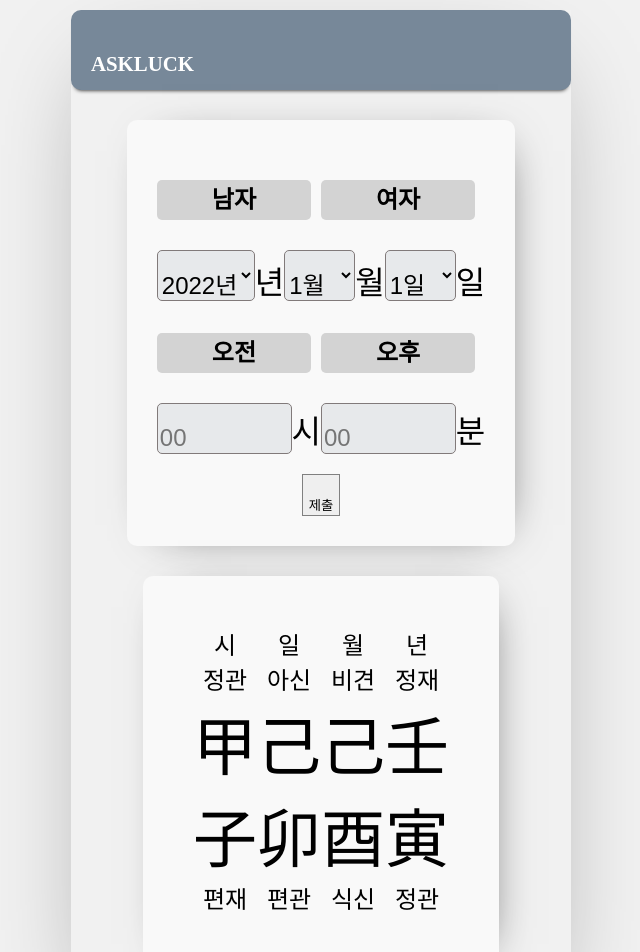
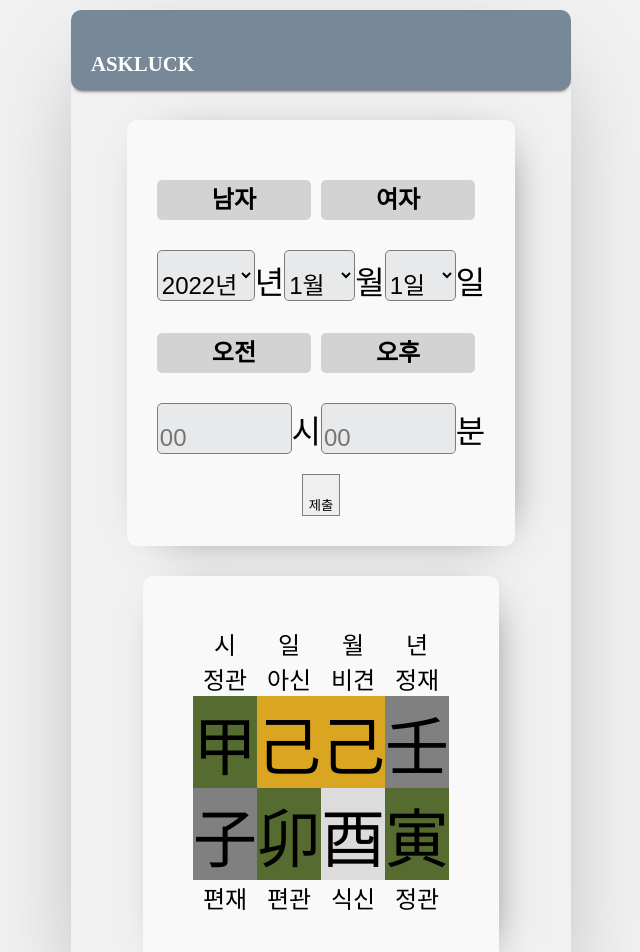
Before and after one commit to seni95/askLuck, a React (Create React App) app: page / in a window 1280 px wide. Shown: the top 952 px of the page, without its empty margins (319-959 px from the left). Built offline with nearby package versions, Linux system fonts and the light colour scheme; a web font is replaced by a local one.

Commit message:
added color attribute to the app

```diff
--- a/src/App.css
+++ b/src/App.css
@@ -34,3 +34,20 @@ html, body{
    margin:auto;
     }
   }
+
+  #black{
+    background-color: gray;
+  }
+
+  #white{
+    background-color: gainsboro;
+  }
+  #red{
+    background-color: tomato;
+  }
+  #yellow{
+    background-color: goldenrod;
+  }
+  #green{
+    background-color: darkolivegreen;
+  }
--- a/src/components/data/data.js
+++ b/src/components/data/data.js
@@ -1,31 +1,31 @@
 class Data{
     constructor(){
         this.sky = [
-            { name: "갑", symbol: "목", sign: "양", key: 1 ,code:"甲"},
-            { name: "을", symbol: "목", sign: "음", key: 2 ,code:"乙"},
-            { name: "병", symbol: "화", sign: "양", key: 3 ,code:"丙"},
-            { name: "정", symbol: "화", sign: "음", key: 4 ,code:"丁"},
-            { name: "무", symbol: "토", sign: "양", key: 5 ,code:"戊"},
-            { name: "기", symbol: "토", sign: "음", key: 6 ,code:"己"},
-            { name: "경", symbol: "금", sign: "양", key: 7 ,code:"庚"},
-            { name: "신", symbol: "금", sign: "음", key: 8 ,code:"辛"},
-            { name: "임", symbol: "수", sign: "양", key: 9 ,code:"壬"},
-            { name: "계", symbol: "수", sign: "음", key: 10 ,code:"癸"}
+            { name: "갑", symbol: "목", sign: "양", key: 1 ,code:"甲",color:"green"},
+            { name: "을", symbol: "목", sign: "음", key: 2 ,code:"乙",color:"green"},
+            { name: "병", symbol: "화", sign: "양", key: 3 ,code:"丙",color:"red"},
+            { name: "정", symbol: "화", sign: "음", key: 4 ,code:"丁",color:"red"},
+            { name: "무", symbol: "토", sign: "양", key: 5 ,code:"戊",color:"yellow"},
+            { name: "기", symbol: "토", sign: "음", key: 6 ,code:"己",color:"yellow"},
+            { name: "경", symbol: "금", sign: "양", key: 7 ,code:"庚",color:"white"},
+            { name: "신", symbol: "금", sign: "음", key: 8 ,code:"辛",color:"white"},
+            { name: "임", symbol: "수", sign: "양", key: 9 ,code:"壬",color:"black"},
+            { name: "계", symbol: "수", sign: "음", key: 10 ,code:"癸",color:"black"}
         ];
 
         this.ground = [
-            { name: "자", symbol: "수", sign: "음", key: 11 ,code:"子"},
-            { name: "축", symbol: "토", sign: "음", key: 12 ,code:"丑"},
-            { name: "인", symbol: "목", sign: "양", key: 13 ,code:"寅"},
-            { name: "묘", symbol: "목", sign: "음", key: 14 ,code:"卯"},
-            { name: "진", symbol: "토", sign: "양", key: 15 ,code:"辰"},
-            { name: "사", symbol: "화", sign: "양", key: 16 ,code:"巳"},
-            { name: "오", symbol: "화", sign: "음", key: 17 ,code:"午"},
-            { name: "미", symbol: "토", sign: "음", key: 18 ,code:"未"},
-            { name: "신", symbol: "금", sign: "양", key: 19 ,code:"申"},
-            { name: "유", symbol: "금", sign: "음", key: 20 ,code:"酉"},
-            { name: "술", symbol: "토", sign: "양", key: 21 ,code:"戌"},
-            { name: "해", symbol: "수", sign: "양", key: 22 ,code:"亥"},
+            { name: "자", symbol: "수", sign: "음", key: 11 ,code:"子",color:"black"},
+            { name: "축", symbol: "토", sign: "음", key: 12 ,code:"丑",color:"yellow"},
+            { name: "인", symbol: "목", sign: "양", key: 13 ,code:"寅",color:"green"},
+            { name: "묘", symbol: "목", sign: "음", key: 14 ,code:"卯",color:"green"},
+            { name: "진", symbol: "토", sign: "양", key: 15 ,code:"辰",color:"yellow"},
+            { name: "사", symbol: "화", sign: "양", key: 16 ,code:"巳",color:"red"},
+            { name: "오", symbol: "화", sign: "음", key: 17 ,code:"午",color:"red"},
+            { name: "미", symbol: "토", sign: "음", key: 18 ,code:"未",color:"yellow"},
+            { name: "신", symbol: "금", sign: "양", key: 19 ,code:"申",color:"white"},
+            { name: "유", symbol: "금", sign: "음", key: 20 ,code:"酉",color:"white"},
+            { name: "술", symbol: "토", sign: "양", key: 21 ,code:"戌",color:"yellow"},
+            { name: "해", symbol: "수", sign: "양", key: 22 ,code:"亥",color:"black"},
         ]
 
 
--- a/src/components/result/four_pillar_viewer.jsx
+++ b/src/components/result/four_pillar_viewer.jsx
@@ -43,10 +43,12 @@ const FourPillarViewer = (props) => {
             <div className={styles.pillars}>
                 <span>년</span>
                 <span><CalculateFamily daySky = {daySky} sky={yearSky}></CalculateFamily></span>
-                <span className={`${styles.element} ${styles.sky}`}>
+                <span className={`${styles.element} ${styles.sky}`}
+                id={yearSky.color}>
                     {yearSky.code}
                 </span>
-                <span className={`${styles.element} ${styles.ground}`}>
+                <span className={`${styles.element} ${styles.ground}`}
+                id={yearGround.color}>
                     {yearGround.code}
                 </span>
                 <span><CalculateFamily daySky = {daySky} ground={yearGround}></CalculateFamily></span>
@@ -54,10 +56,12 @@ const FourPillarViewer = (props) => {
             <div className={styles.pillars}>
                 <span>월</span>
                 <span><CalculateFamily daySky = {daySky} sky={monthSky}></CalculateFamily></span>
-                <span className={`${styles.element} ${styles.sky}`}>
+                <span className={`${styles.element} ${styles.sky}`}
+                id={monthSky.color}>
                     {monthSky.code}
                 </span>
-                <span className={`${styles.element} ${styles.ground}`}>
+                <span className={`${styles.element} ${styles.ground}`}
+                id={monthGround.color}>
                     {monthGround.code}
                 </span>
                 <span><CalculateFamily daySky = {daySky} ground={monthGround}></CalculateFamily></span>
@@ -66,10 +70,12 @@ const FourPillarViewer = (props) => {
             <div className={styles.pillars}>
                 <span>일</span>
                 <span>아신</span>
-                <span className={`${styles.element} ${styles.sky}`}>
+                <span className={`${styles.element} ${styles.sky}`}
+                id={daySky.color}>
                     {daySky.code}
                 </span>
-                <span className={`${styles.element} ${styles.ground}`}>
+                <span className={`${styles.element} ${styles.ground}`}
+                id={dayGround.color}>
                     {dayGround.code}
                 </span>
                 <span><CalculateFamily daySky = {daySky} ground={dayGround}></CalculateFamily></span>
@@ -79,10 +85,13 @@ const FourPillarViewer = (props) => {
                 <span>시</span>
                 <span><CalculateFamily daySky = {daySky} sky={timeSky}></CalculateFamily></span>
 
-                <span className={`${styles.element} ${styles.sky}`}>
+                <span className={`${styles.element} ${styles.sky}`}
+                id={timeSky.color}>
                     {timeSky.code}
                 </span>
-                <span className={`${styles.element} ${styles.ground}`}>
+                <span className={`${styles.element} ${styles.ground}`}
+                id={timeGround.color}
+                >
                     {timeGround.code}
                 </span>
                 <span><CalculateFamily daySky = {daySky} ground={timeGround}></CalculateFamily></span>
```
